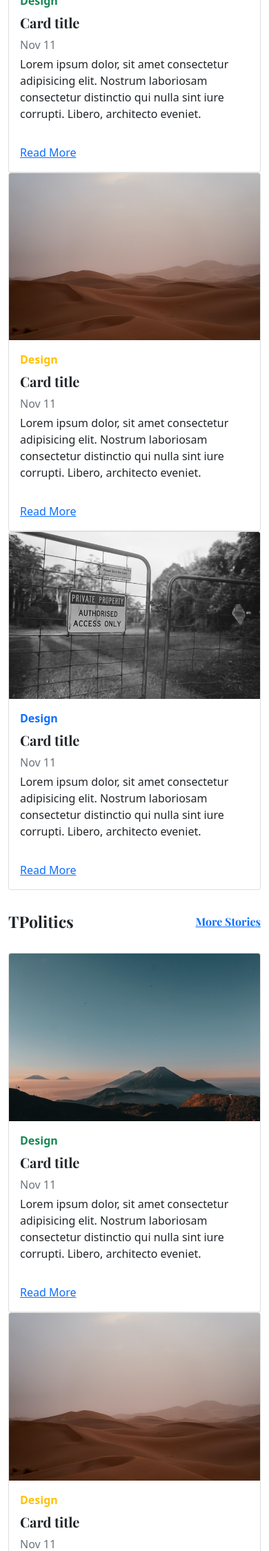
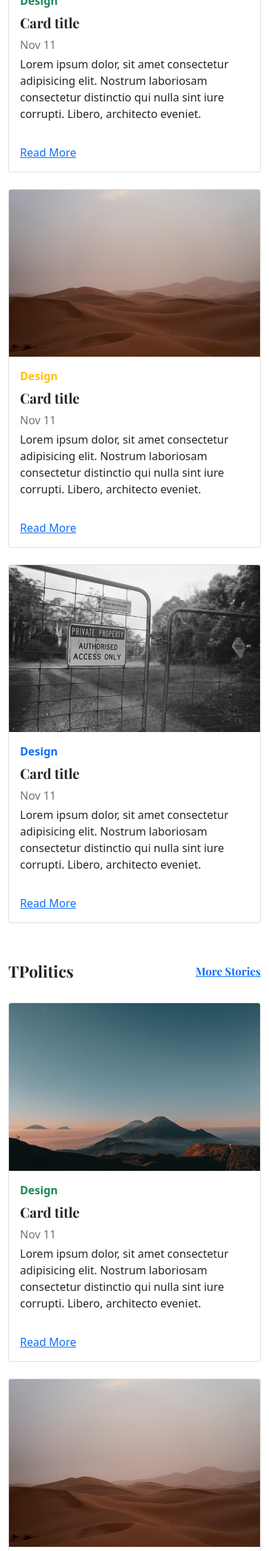
Before and after one commit to Aliasad9/newsly, a PHP site: page / in a window 390 px wide. Shown: the part 1000-3248 px from the top of the page at 69% size. Run offline with PHP 8.4, Linux system fonts and the light colour scheme.

Commit message:
Fix card margins in mobile view
Remove unused styles

```diff
--- a/index.html
+++ b/index.html
@@ -26,6 +26,7 @@
   </head>
   <body>
     <div class="container">
+      <!-- Header -->
       <header class="news-header py-3">
         <div class="row flex-nowrap justify-content-center align-items-center">
           <div class="col-4 text-center">
@@ -34,6 +35,7 @@
         </div>
       </header>
 
+      <!-- Navbar -->
       <div class="nav-scroller py-1 mb-2">
         <nav class="nav d-flex justify-content-between">
           <a class="p-2 link-secondary" href="#">Politics</a>
@@ -55,6 +57,7 @@
     </div>
 
     <main class="container">
+      <!-- Big Featured Card -->
       <div
         class="p-4 p-md-5 mb-4 text-white rounded bg-dark main-news-card d-flex align-items-center"
       >
@@ -83,7 +86,7 @@
         </div>
 
         <div class="col-md-4">
-          <div class="card">
+          <div class="card mb-4">
             <img
               src="./assets/home-image-2.jpg"
               class="card-img-top"
@@ -106,7 +109,7 @@
           </div>
         </div>
         <div class="col-md-4">
-          <div class="card">
+          <div class="card mb-4">
             <img
               src="./assets/home-image-3.jpg"
               class="card-img-top"
@@ -129,7 +132,7 @@
           </div>
         </div>
         <div class="col-md-4">
-          <div class="card">
+          <div class="card mb-4">
             <img
               src="./assets/home-image-4.jpg"
               class="card-img-top"
@@ -163,7 +166,7 @@
         </div>
 
         <div class="col-md-4">
-          <div class="card">
+          <div class="card mb-4">
             <img
               src="./assets/home-image-2.jpg"
               class="card-img-top"
@@ -186,7 +189,7 @@
           </div>
         </div>
         <div class="col-md-4">
-          <div class="card">
+          <div class="card mb-4">
             <img
               src="./assets/home-image-3.jpg"
               class="card-img-top"
@@ -209,7 +212,7 @@
           </div>
         </div>
         <div class="col-md-4">
-          <div class="card">
+          <div class="card mb-4">
             <img
               src="./assets/home-image-4.jpg"
               class="card-img-top"
@@ -243,7 +246,7 @@
         </div>
 
         <div class="col-md-4">
-          <div class="card">
+          <div class="card mb-4">
             <img
               src="./assets/home-image-2.jpg"
               class="card-img-top"
@@ -266,7 +269,7 @@
           </div>
         </div>
         <div class="col-md-4">
-          <div class="card">
+          <div class="card mb-4">
             <img
               src="./assets/home-image-3.jpg"
               class="card-img-top"
@@ -289,7 +292,7 @@
           </div>
         </div>
         <div class="col-md-4">
-          <div class="card">
+          <div class="card mb-4">
             <img
               src="./assets/home-image-4.jpg"
               class="card-img-top"
@@ -323,7 +326,7 @@
         </div>
 
         <div class="col-md-4">
-          <div class="card">
+          <div class="card mb-4">
             <img
               src="./assets/home-image-2.jpg"
               class="card-img-top"
@@ -346,7 +349,7 @@
           </div>
         </div>
         <div class="col-md-4">
-          <div class="card">
+          <div class="card mb-4">
             <img
               src="./assets/home-image-3.jpg"
               class="card-img-top"
@@ -369,7 +372,7 @@
           </div>
         </div>
         <div class="col-md-4">
-          <div class="card">
+          <div class="card mb-4">
             <img
               src="./assets/home-image-4.jpg"
               class="card-img-top"
@@ -403,7 +406,7 @@
         </div>
 
         <div class="col-md-4">
-          <div class="card">
+          <div class="card mb-4">
             <img
               src="./assets/home-image-2.jpg"
               class="card-img-top"
@@ -426,7 +429,7 @@
           </div>
         </div>
         <div class="col-md-4">
-          <div class="card">
+          <div class="card mb-4">
             <img
               src="./assets/home-image-3.jpg"
               class="card-img-top"
@@ -449,7 +452,7 @@
           </div>
         </div>
         <div class="col-md-4">
-          <div class="card">
+          <div class="card mb-4">
             <img
               src="./assets/home-image-4.jpg"
               class="card-img-top"
@@ -483,7 +486,7 @@
         </div>
 
         <div class="col-md-4">
-          <div class="card">
+          <div class="card mb-4">
             <img
               src="./assets/home-image-2.jpg"
               class="card-img-top"
@@ -506,7 +509,7 @@
           </div>
         </div>
         <div class="col-md-4">
-          <div class="card">
+          <div class="card mb-4">
             <img
               src="./assets/home-image-3.jpg"
               class="card-img-top"
@@ -529,7 +532,7 @@
           </div>
         </div>
         <div class="col-md-4">
-          <div class="card">
+          <div class="card mb-4">
             <img
               src="./assets/home-image-4.jpg"
               class="card-img-top"
@@ -563,7 +566,7 @@
         </div>
 
         <div class="col-md-4">
-          <div class="card">
+          <div class="card mb-4">
             <img
               src="./assets/home-image-2.jpg"
               class="card-img-top"
@@ -586,7 +589,7 @@
           </div>
         </div>
         <div class="col-md-4">
-          <div class="card">
+          <div class="card mb-4">
             <img
               src="./assets/home-image-3.jpg"
               class="card-img-top"
@@ -609,7 +612,7 @@
           </div>
         </div>
         <div class="col-md-4">
-          <div class="card">
+          <div class="card mb-4">
             <img
               src="./assets/home-image-4.jpg"
               class="card-img-top"
@@ -643,7 +646,7 @@
         </div>
 
         <div class="col-md-4">
-          <div class="card">
+          <div class="card mb-4">
             <img
               src="./assets/home-image-2.jpg"
               class="card-img-top"
@@ -666,7 +669,7 @@
           </div>
         </div>
         <div class="col-md-4">
-          <div class="card">
+          <div class="card mb-4">
             <img
               src="./assets/home-image-3.jpg"
               class="card-img-top"
@@ -689,7 +692,7 @@
           </div>
         </div>
         <div class="col-md-4">
-          <div class="card">
+          <div class="card mb-4">
             <img
               src="./assets/home-image-4.jpg"
               class="card-img-top"
@@ -723,7 +726,7 @@
         </div>
 
         <div class="col-md-4">
-          <div class="card">
+          <div class="card mb-4">
             <img
               src="./assets/home-image-2.jpg"
               class="card-img-top"
@@ -746,7 +749,7 @@
           </div>
         </div>
         <div class="col-md-4">
-          <div class="card">
+          <div class="card mb-4">
             <img
               src="./assets/home-image-3.jpg"
               class="card-img-top"
@@ -769,7 +772,7 @@
           </div>
         </div>
         <div class="col-md-4">
-          <div class="card">
+          <div class="card mb-4">
             <img
               src="./assets/home-image-4.jpg"
               class="card-img-top"
@@ -799,7 +802,7 @@
           <h3 class="pb-4 font-italic text-white">Advertise With Us</h3>
 
           <div class="col-md-5">
-            <div class="card mb-3">
+            <div class="card mb-4">
               <img
                 src="./assets/home-image-6.jpg"
                 class="card-img-top img-thumbnail rounded"
@@ -822,7 +825,7 @@
             </div>
           </div>
           <div class="col-md-5">
-            <div class="card">
+            <div class="card mb-4">
               <img
                 src="./assets/home-image-3.jpg"
                 class="card-img-top img-thumbnail rounded"
@@ -854,7 +857,7 @@
 
           <div class="row">
             <div class="col-md-6">
-              <div class="card my-2">
+              <div class="card mb-4">
                 <img
                   src="./assets/home-image-4.jpg"
                   class="card-img-top"
@@ -878,7 +881,7 @@
               </div>
             </div>
             <div class="col-md-6">
-              <div class="card my-2">
+              <div class="card mb-4">
                 <img
                   src="./assets/home-image-7.jpg"
                   class="card-img-top"
--- a/styles/style.css
+++ b/styles/style.css
@@ -56,15 +56,6 @@ h6 {
   font-size: 0.875rem;
 }
 
-.card-img-right {
-  height: 100%;
-  border-radius: 0 3px 3px 0;
-}
-
-.flex-auto {
-  flex: 0 0 auto;
-}
-
 /* News posts */
 .news-post {
   margin-bottom: 4rem;
@@ -86,18 +77,6 @@ h6 {
   padding: 2rem 1rem 2rem 1rem;
 }
 
-/* Footer */
-.news-footer {
-  padding: 2.5rem 0;
-  color: #727272;
-  text-align: center;
-  background-color: #f9f9f9;
-  border-top: 0.05rem solid #e5e5e5;
-}
-.news-footer p:last-child {
-  margin-bottom: 0;
-}
-
 /* Sports Page */
 .main-sports-card {
   background-image: url("../assets/sports-image-9.jpg");
@@ -117,12 +96,6 @@ h6 {
 }
 
 @media (min-width: 768px) {
-  .bd-placeholder-img-lg {
-    font-size: 3.5rem;
-  }
-}
-
-@media (min-width: 768px) {
   .display-4 {
     font-size: 3rem;
   }
```
Also changed, not shown: pages/sports_page.html (+18 -18 lines).
